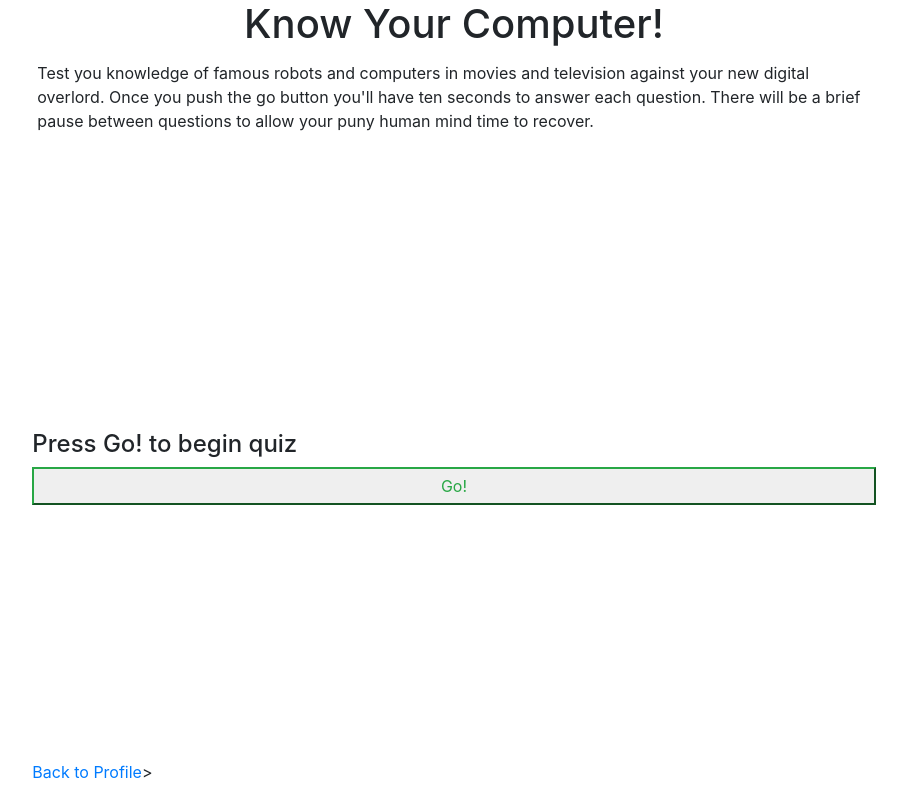
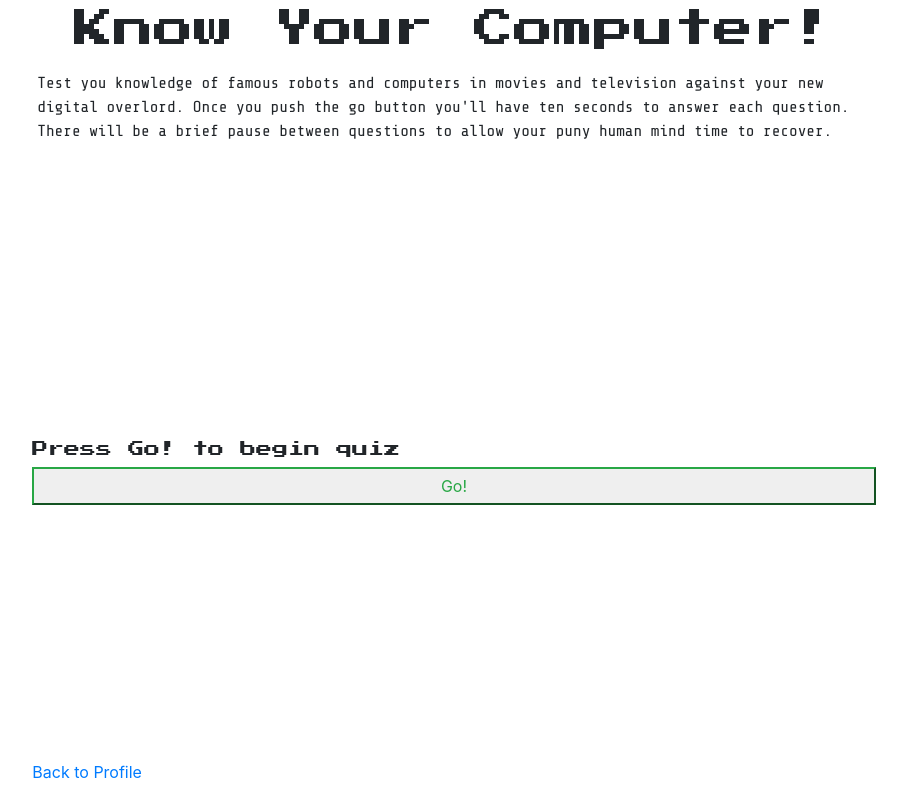
Before and after one commit to kiselblat/Trivia-Game, a plain HTML site: page index.html in a window 1280 px wide. Shown: the whole page, without its empty margins (186-1093 px from the left). Drawn offline with nearby package versions, Linux system fonts and the light colour scheme.

Commit message:
styling fonts final commit before due

```diff
--- a/assets/css/style.css
+++ b/assets/css/style.css
@@ -1,12 +1,17 @@
 header {
   text-align: center;
+  padding: 5px;
+  font-family: 'Press Start 2P', cursive;
 }
 
 h2 {
-  font-size: 1.5em;
+  font-size: 1em;
+  font-family: 'Press Start 2P', cursive;
 }
 
 #instructions , #question-pane , #choices-pane {
+  font-family: 'Share Tech Mono', monospace;
+  font-size: 3 em;
   padding: 5px;
 }
 
@@ -17,6 +22,8 @@ h2 {
 #choices-pane {
   height: 250px;
 }
+
+
 
 img {
   height: 225px;
--- a/index.html
+++ b/index.html
@@ -14,6 +14,7 @@
   <link rel="stylesheet" type="text/css" href="assets/css/bootstrap.css">
   <script type="text/javascript" src="assets/javascript/bootstrap.js"></script>
   <!-- fonts -->
+  <link href="https://fonts.googleapis.com/css?family=Press+Start+2P|Share+Tech+Mono" rel="stylesheet">
   <!-- custom -->
   <link rel="stylesheet" type="text/css" href="assets/css/style.css">
   <script type="text/javascript" src="assets/javascript/app.js"></script>
@@ -83,7 +84,7 @@
     <div class="row">
         <div class="col-md-2"></div>
         <div class="col-md-8">
-            <a href="https://kiselblat.github.io">Back to Profile</a>>
+            <a href="https://kiselblat.github.io">Back to Profile</a>
         </div>
         <div class="col-md-2"></div>
     </div>
```
